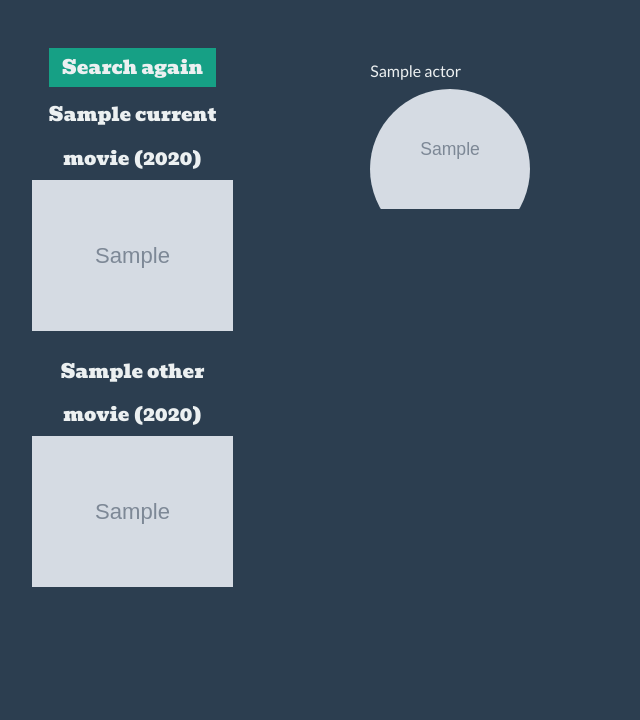
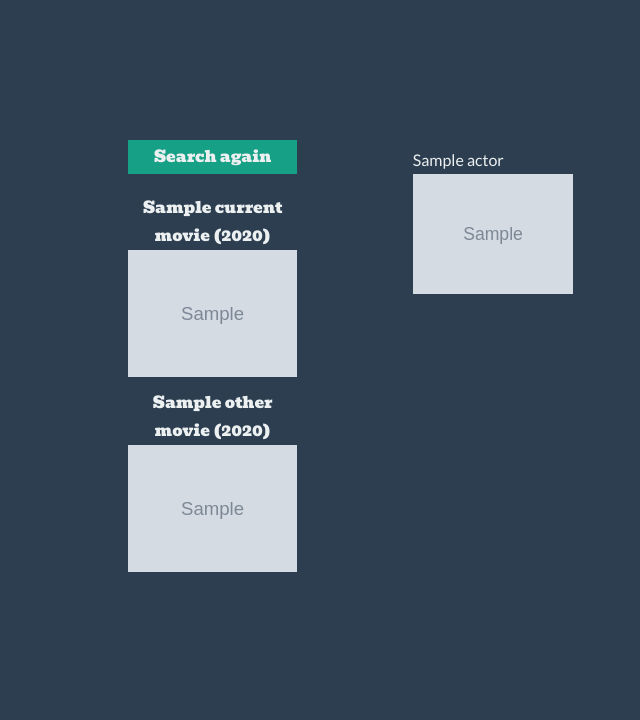
Before and after one commit to alilja/WhatsTheirFace, a Flask app: template templates/results.html in a window 1280 px wide. Shown: the top 720 px of the page, without its empty margins (0-640 px from the left). Run offline with Flask 2, Linux system fonts and the light colour scheme; the template is opened without the code that fills it: most values are stand-ins (such as "Sample title", 1, 10 or a date in 2020); grey boxes marked "Sample" are stand-in pictures.

Commit message:
formatting changes

```diff
--- a/application.py
+++ b/application.py
@@ -135,4 +135,4 @@ def find_movie(text):
 
 
 if __name__ == '__main__':
-    app.run(host='0.0.0.0')
+    app.run(debug=True)
--- a/static/sass/style.scss
+++ b/static/sass/style.scss
@@ -13,17 +13,24 @@ body {
 	font-family: 'Bevan', serif;
 	color: $white;
 	background: $background;
-	padding: 2em;
+	padding: 8em;
 	font-size: 16px;
 	line-height: 1.75em;
 }
 
+@media only screen and (max-width: $breakpoint) {
+	body {
+		padding: 2em;
+	}
+}
+
 #above {
+
 	.question_background{
-		font-size: 3em;
+		font-size: 2.5em;
 		letter-spacing: -1px;
 		color: $white;
-		margin-top: 1em;
+		line-height: 2.25em;
 	}
 
 	@media only screen and (max-width: $breakpoint) {
@@ -33,9 +40,6 @@ body {
 		}
 	}
 
-	div {
-		line-height: 2.25em;
-	}
 
 	input {
 		font: inherit;
@@ -66,7 +70,7 @@ body {
 	}
 
 	#posters{
-		font-size: 1.2em;
+		font-size: 1em;
 		text-align: center;
 
 		.poster {
@@ -83,12 +87,18 @@ body {
 			text-decoration: none;
 			background: $color;
 			padding: 0.2em 0.7em 0.2em 0.7em;
+			margin-bottom: 1em;
+			display: block;
 		}
 	}
 
 	@media only screen and (max-width: $breakpoint) {
 		.poster {
 			display: none;
+		}
+
+		#posters {
+			font-size: 2em;
 		}
 	}
 
@@ -98,10 +108,11 @@ body {
 	font-family: 'Lato', sans-serif;
 
 	.profile_picture{
-		width: 10em;
-		height: 10em;
+		$width: 10em;
+
+		width: $width;
+		height: $width * 1.4;
 		overflow: hidden;
-		border-radius: 50% 50%;
 
 		img { width: 100%; }
 	}
--- a/static/style.css
+++ b/static/style.css
@@ -103,21 +103,22 @@ body {
   font-family: 'Bevan', serif;
   color: #ecf0f1;
   background: #2c3e50;
-  padding: 2em;
+  padding: 8em;
   font-size: 16px;
   line-height: 1.75em; }
 
+@media only screen and (max-width: 580px) {
+  body {
+    padding: 2em; } }
 #above .question_background {
-  font-size: 3em;
+  font-size: 2.5em;
   letter-spacing: -1px;
   color: #ecf0f1;
-  margin-top: 1em; }
+  line-height: 2.25em; }
 @media only screen and (max-width: 580px) {
   #above .question_background {
     font-size: 1.4em;
     letter-spacing: 0px; } }
-#above div {
-  line-height: 2.25em; }
 #above input {
   font: inherit;
   font-size: 0.75em;
@@ -144,7 +145,7 @@ body {
   background-color: #34495e;
   color: #ecf0f1; }
 #above #posters {
-  font-size: 1.2em;
+  font-size: 1em;
   text-align: center; }
   #above #posters .poster {
     width: 100%;
@@ -155,18 +156,21 @@ body {
     color: #ecf0f1;
     text-decoration: none;
     background: #16a085;
-    padding: 0.2em 0.7em 0.2em 0.7em; }
+    padding: 0.2em 0.7em 0.2em 0.7em;
+    margin-bottom: 1em;
+    display: block; }
 @media only screen and (max-width: 580px) {
   #above .poster {
-    display: none; } }
+    display: none; }
+  #above #posters {
+    font-size: 2em; } }
 
 #actors {
   font-family: 'Lato', sans-serif; }
   #actors .profile_picture {
     width: 10em;
-    height: 10em;
-    overflow: hidden;
-    border-radius: 50% 50%; }
+    height: 14em;
+    overflow: hidden; }
     #actors .profile_picture img {
       width: 100%; }
 
--- a/templates/results.html
+++ b/templates/results.html
@@ -10,8 +10,8 @@
 		</div>
 		<div class="section group">
 			<div class="col span_11_of_11">
+				{{ current_movie.title }} ({{ current_movie.year}})
 				<div class="poster">
-				{{ current_movie.title }} ({{ current_movie.year}})
 					<img src="{{ current_movie.poster_image }}" />
 				</div>
 			</div>
```
Also changed, not shown: 1 other file.
